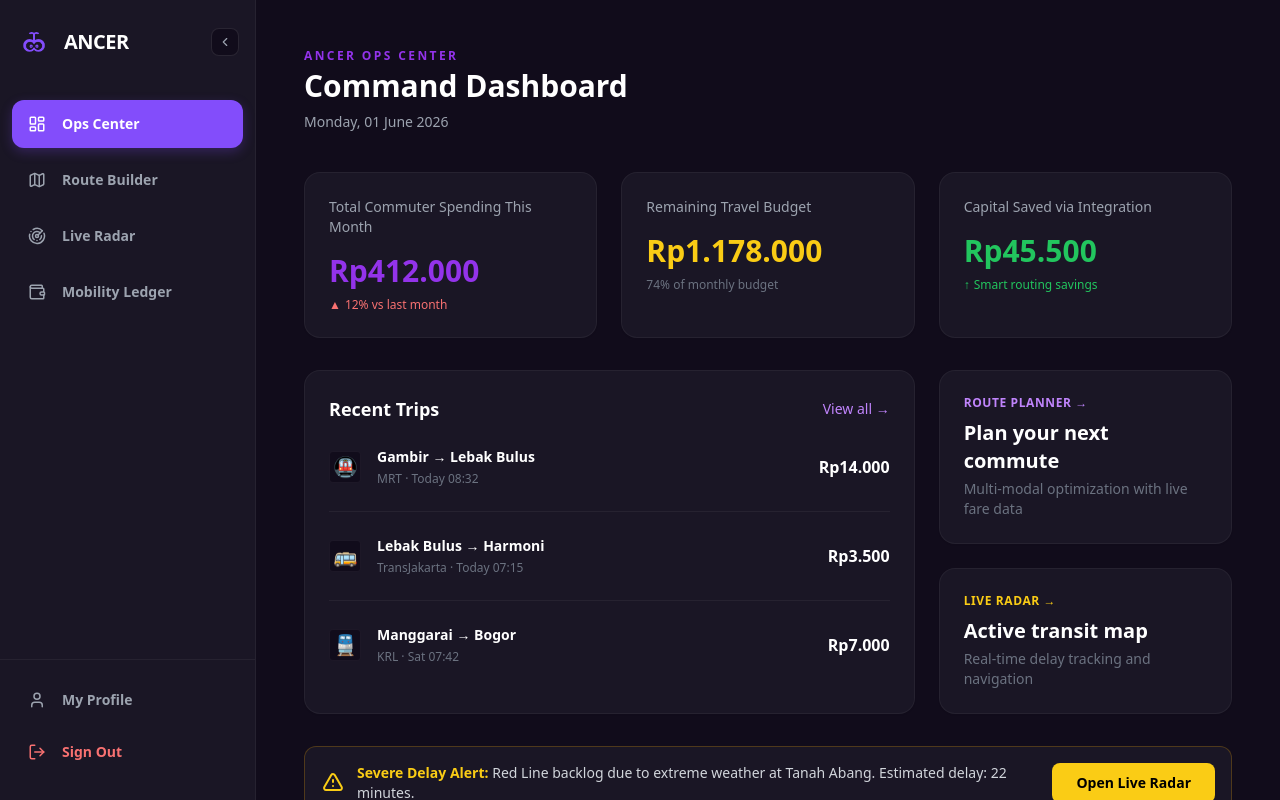
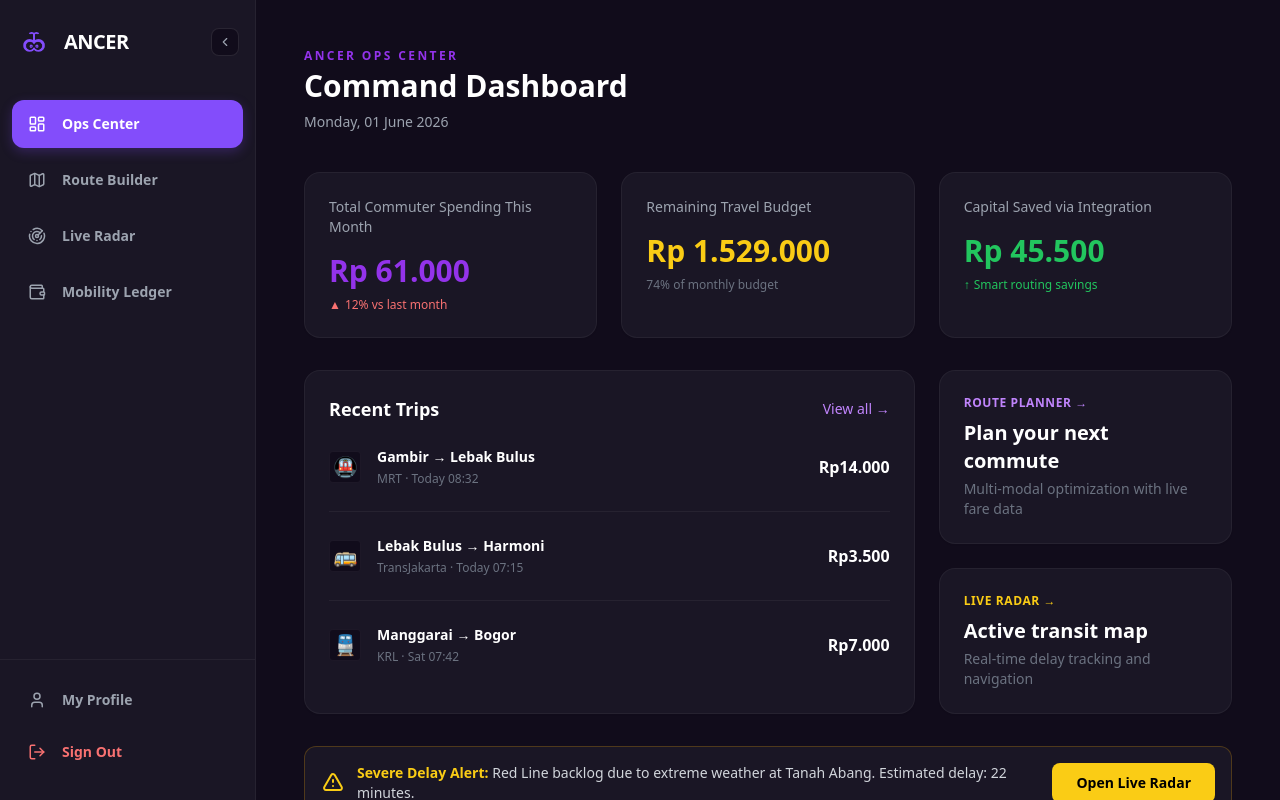
Before and after one commit to farrelabdaaghazka/Ancer, a React (Vite) app: page /dashboard in a window 1280 px wide. Built offline with nearby package versions, Linux system fonts and the light colour scheme.

Commit message:
feat: sinkronisasi state data trips dan perbaikan dashboard ops

```diff
--- a/src/pages/MobilityLedger.jsx
+++ b/src/pages/MobilityLedger.jsx
@@ -1,5 +1,4 @@
 import React, { useState, useEffect } from 'react';
-// Import semua data awal dari folder data
 import { initialTrips } from '../data/tripsData';
 import { cardOpsData as initialCardOps } from '../data/CardOpsData';
 import { chartDistribution as initialChartDist } from '../data/chartData';
--- a/src/pages/OpsCenter.jsx
+++ b/src/pages/OpsCenter.jsx
@@ -1,14 +1,24 @@
-import React from 'react';
-import { useNavigate } from 'react-router-dom';
+import React, { useState } from 'react';
+import { useNavigate } from 'react-router';
 
-// Import komponen yang sudah dipisah
-import KpiCard from '../components/CardOps';
+import { initialTrips } from '../data/tripsData';
+import { cardOpsData as initialCardOps } from '../data/CardOpsData'; // Sesuaikan lokasi impor
+import StatsGrid from '../components/StatsGrid';
 import TripItem from '../components/TripItem';
 import ActionCard from '../components/ActionCard';
 import AlertBanner from '../components/AlertBannerOps';
 
 export default function OpsCenter() {
   const navigate = useNavigate();
+
+  const [trips, setTrips] = useState(() => {
+    const savedTrips = localStorage.getItem('ancer_mobility_trips');
+    return savedTrips ? JSON.parse(savedTrips) : initialTrips;
+  });
+
+  const totalSpending = trips.reduce((sum, trip) => sum + trip.fare, 0);
+
+  const [cardOps] = useState(initialCardOps);
 
   return (
     <div className="flex-1 overflow-y-auto p-8 md:p-12 w-full custom-scrollbar">
@@ -19,31 +29,9 @@ export default function OpsCenter() {
         <p className="text-gray-400 text-sm">Monday, 01 June 2026</p>
       </header>
 
-      {/* Top KPI Metrics */}
-      <div className="grid grid-cols-1 md:grid-cols-3 gap-6 mb-8">
-        <KpiCard
-          title="Total Commuter Spending This Month"
-          amount="Rp412.000"
-          amountColorClass="text-[#9333ea]"
-          trendIcon="▲"
-          trendText="12% vs last month"
-          trendColorClass="text-red-400"
-        />
-        <KpiCard
-          title="Remaining Travel Budget"
-          amount="Rp1.178.000"
-          amountColorClass="text-[#facc15]"
-          trendText="74% of monthly budget"
-          trendColorClass="text-gray-500"
-        />
-        <KpiCard
-          title="Capital Saved via Integration"
-          amount="Rp45.500"
-          amountColorClass="text-[#22c55e]"
-          trendIcon="↑"
-          trendText="Smart routing savings"
-          trendColorClass="text-[#22c55e]"
-        />
+      {/* StatsGrid */}
+      <div className="mb-8">
+        <StatsGrid totalSpending={totalSpending} cardOpsData={cardOps} />
       </div>
 
       {/* Dashboard Sections */}
@@ -53,7 +41,7 @@ export default function OpsCenter() {
         <div className="lg:col-span-2 bg-[#1a1625] border border-white/5 rounded-2xl p-6 flex flex-col shadow-sm h-full">
           <div className="flex justify-between items-center mb-6">
             <h3 className="font-bold text-lg">Recent Trips</h3>
-            <a href="#" className="text-sm text-purple-400 hover:text-purple-300">View all →</a>
+            <button onClick={() => navigate('/ledger')} className="text-sm text-purple-400 hover:text-purple-300">View all →</button>
           </div>
 
           <div className="flex flex-col gap-6">
```
